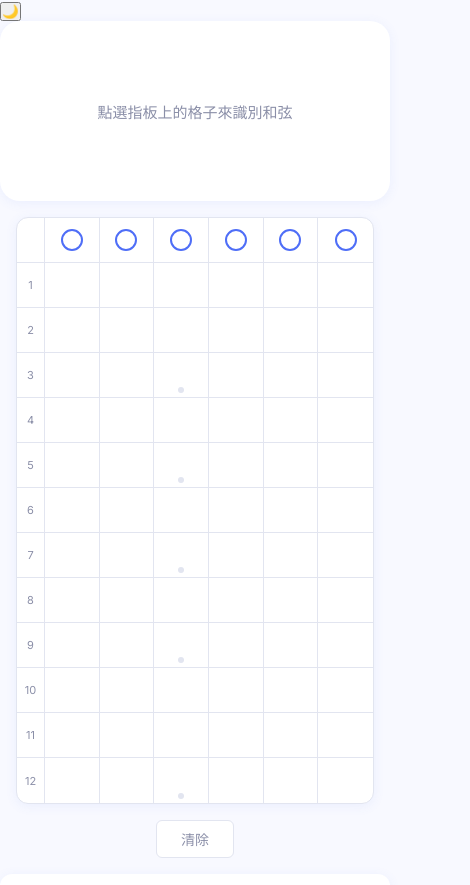
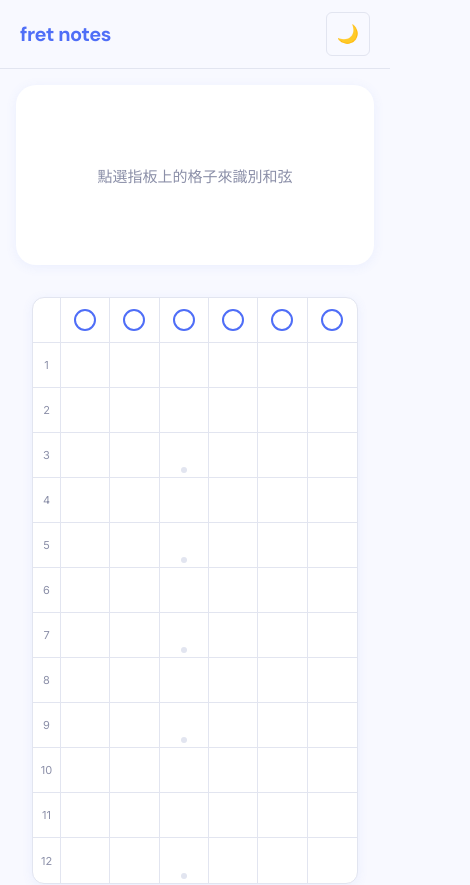
Before and after one commit to lintina11/fret-notes-v2, a Nuxt app: page / in a window 390 px wide. Shown: the top 885 px of the page, 470 px wide, since content can reach past the window. Built offline with nearby package versions, Linux system fonts and the light colour scheme.

Commit message:
feat: responsive layout with iPad landscape split view and light/dark theme toggle

```diff
--- a/app/app.vue
+++ b/app/app.vue
@@ -1,13 +1,26 @@
 <template>
-  <div>
-    <header>
-      <button @click="toggleTheme">{{ isDark ? '☀️' : '🌙' }}</button>
+  <div class="app">
+    <header class="app-header">
+      <h2 class="app-title">fret notes</h2>
+      <button class="theme-toggle" @click="toggleTheme" :aria-label="isDark ? '切換亮色模式' : '切換暗色模式'">
+        {{ isDark ? '☀️' : '🌙' }}
+      </button>
     </header>
-    <main>
-      <ChordResult />
-      <Fretboard />
-      <PianoKeyboard />
-    </main>
+
+    <!-- iPad landscape: top-left Fretboard, top-right ChordResult, bottom PianoKeyboard -->
+    <div class="layout">
+      <div class="layout-top">
+        <div class="panel panel-fretboard">
+          <Fretboard />
+        </div>
+        <div class="panel panel-chord">
+          <ChordResult />
+        </div>
+      </div>
+      <div class="layout-piano">
+        <PianoKeyboard />
+      </div>
+    </div>
   </div>
 </template>
 
@@ -19,3 +32,81 @@ function toggleTheme() {
   document.documentElement.setAttribute('data-theme', isDark.value ? 'dark' : 'light')
 }
 </script>
+
+<style>
+.app {
+  min-height: 100dvh;
+  display: flex;
+  flex-direction: column;
+}
+
+.app-header {
+  display: flex;
+  justify-content: space-between;
+  align-items: center;
+  padding: 12px 20px;
+  border-bottom: 1px solid var(--color-border);
+}
+
+.app-title {
+  font-family: 'DM Sans', sans-serif;
+  font-size: 20px;
+  font-weight: 700;
+  color: var(--color-primary);
+  letter-spacing: -0.5px;
+}
+
+.theme-toggle {
+  background: none;
+  border: 1px solid var(--color-border);
+  border-radius: var(--radius-sm);
+  padding: 6px 10px;
+  font-size: 18px;
+  cursor: pointer;
+  line-height: 1;
+  min-width: 44px;
+  min-height: 44px;
+}
+
+.layout {
+  flex: 1;
+  display: flex;
+  flex-direction: column;
+  gap: 16px;
+  padding: 16px;
+}
+
+.layout-top {
+  display: flex;
+  flex-direction: column;
+  gap: 16px;
+}
+
+.layout-piano {
+  width: 100%;
+  overflow-x: auto;
+}
+
+/* iPad portrait / phone: ChordResult → Fretboard → Piano */
+.panel-chord { order: 1; }
+.panel-fretboard { order: 2; }
+.layout-piano { order: 3; }
+
+/* iPad landscape: left Fretboard | right ChordResult / bottom Piano */
+@media (orientation: landscape) and (min-width: 768px) {
+  .layout-top {
+    flex-direction: row;
+    flex: 1;
+  }
+
+  .panel-fretboard {
+    flex: 1;
+    order: 1;
+  }
+
+  .panel-chord {
+    flex: 1;
+    order: 2;
+  }
+}
+</style>
```
